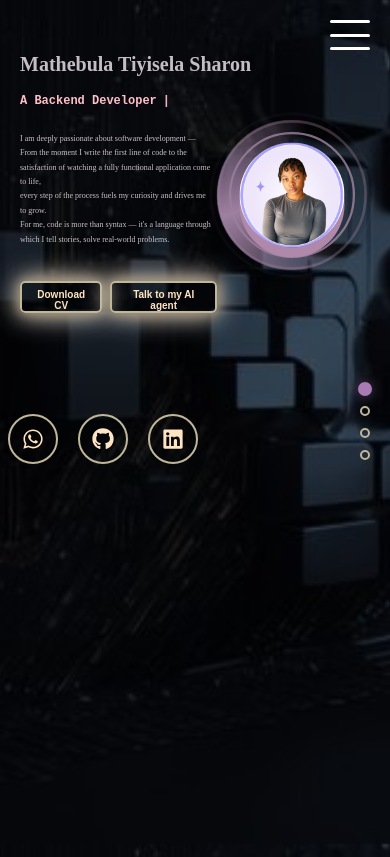
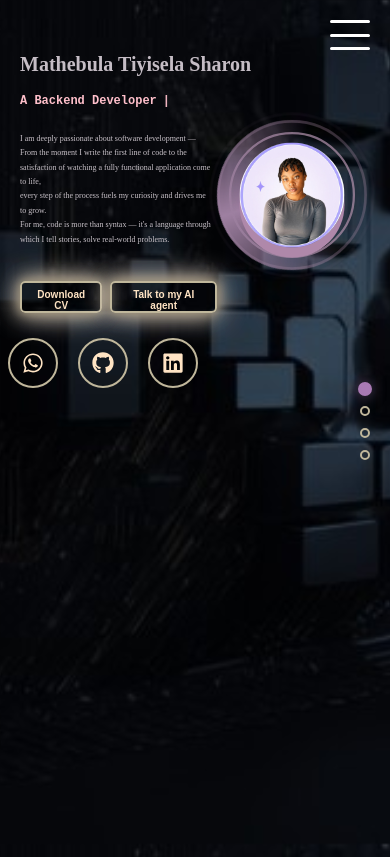
Before and after one commit to Sharon-software/Portfolio, a React (Vite) app in the folder my-app/: page / in a window 390 px wide. Built offline with nearby package versions, Linux system fonts and the light colour scheme.

Commit message:
social icons

```diff
--- a/my-app/src/index.css
+++ b/my-app/src/index.css
@@ -838,7 +838,7 @@ animation-delay: 1s;
   display: flex;
   flex-direction: row;
   gap: 20px;
-  margin-top:100px;
+  margin-top:80px;
 }
 
 .social-icon {
@@ -950,7 +950,8 @@ animation-delay: 1s;
     font-size: 1rem;
   }
   .social-links {
-    padding-top:1px;
+     margin-top: 80px;
+  padding-bottom: 20px;
   }
 }
 
@@ -968,7 +969,8 @@ animation-delay: 1s;
     padding-left: 16px;
   }
   .social-links {
-    padding-top:0px;
+    margin-top: 40px;
+    padding-bottom: 10px;
   }
 
   .role-text {
@@ -1275,6 +1277,7 @@ animation-delay: 1s;
     font-size: 15px;
   }
   .social-links{
-    padding-top:1px;
+     margin-top: 25px;
+    padding-bottom: 10px;
   }
 }
```
